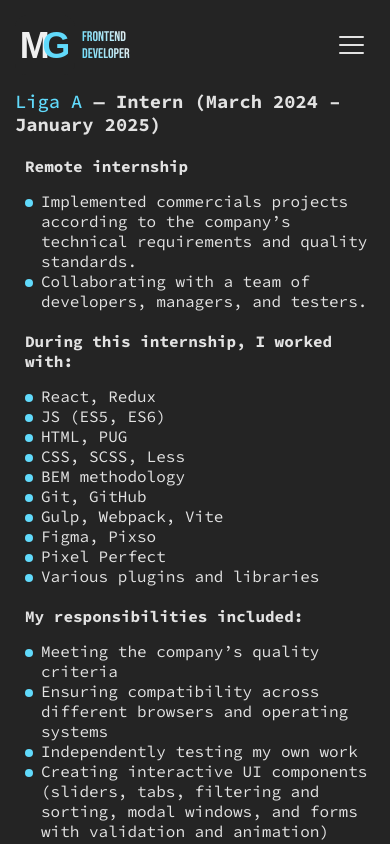
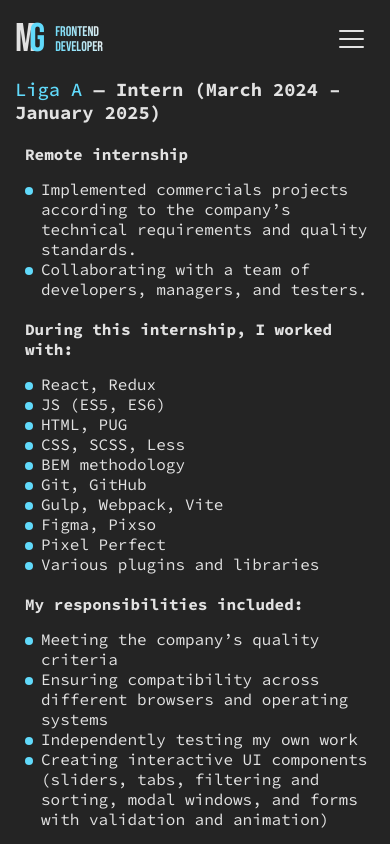
Before and after one commit to mgDentist/maxim_grigoryev_frontend_dev, a React (Vite) app: page /my_path in a window 390 px wide. Shown: the top 844 px of the page. Built offline with nearby package versions, Linux system fonts and the light colour scheme.

Commit message:
feat: updated logo (temporarly put text logo)

```diff
--- a/src/components/Header/Header.jsx
+++ b/src/components/Header/Header.jsx
@@ -1,7 +1,7 @@
 import { useEffect, useState } from 'react';
 import { NavLink } from 'react-router-dom';
 import { Squash as Hamburger } from 'hamburger-react'
-import logo from '../../assets/logoMG.svg';
+// import logo from '../../assets/logoMG.svg';
 
 import './Header.scss';
 
@@ -19,7 +19,13 @@ const Header = () => {
     return (
         <header className='header'>
             <div className='logo-wrapper'>
-                <img width="100" height="100" src={logo} alt="Logo MG"></img>
+                {/* <div className='img-wrapper'>
+                    <img width="100" height="100" src={logo} alt="Logo MG" />
+                </div> */}
+                <div className='letters'>
+                    <span className='letter letter-1'>M</span>
+                    <span className='letter letter-2'>G</span>
+                </div>
                 <div className='text-logo-wrapper'>
                     <span className='gradient-text'>frontend</span>
                     <span className='gradient-text'>developer</span>
--- a/src/components/Header/Header.scss
+++ b/src/components/Header/Header.scss
@@ -13,21 +13,69 @@
     }
 }
 
+// .logo-wrapper {
+//     display: flex;
+//     align-items: center;
+//     gap: 7px;
+
+//     img {
+//         @media (max-width: 1024px) {
+//             width: 80px;
+//             height: 80px;
+//         }
+
+//         @media (max-width: 768px) {
+//             width: 60px;
+//             height: 60px;
+//         }
+//     }
+
+//     @media (max-width: 768px) {
+//         align-self: flex-start;
+//     }
+// }
+
+// .img-wrapper {
+//     display: flex;
+//     align-items: center;
+//     justify-content: center;
+// }
+
 .logo-wrapper {
     display: flex;
+    justify-content: center;
     align-items: center;
-    gap: 7px;
+    gap: 10px;
+}
 
-    img {
-        @media (max-width: 1024px) {
-            width: 80px;
-            height: 80px;
-        }
+.letters {
+    display: flex;
+    justify-content: center;
+    align-items: center;
+}
 
-        @media (max-width: 768px) {
-            width: 60px;
-            height: 60px;
-        }
+.letter {
+    font-family: "Bebas Neue", Arial, Helvetica, sans-serif;
+    font-weight: 400;
+    font-style: normal;
+    font-size: 65px;
+    line-height: 100%;
+
+    @media (max-width: 1024px) {
+        font-size: 50px;
+    }
+
+    @media (max-width: 768px) {
+        font-size: 40px;
+    }
+}
+
+.letter-2 {
+    margin-left: -8px;
+    color: #61DAFB;
+
+    @media (max-width: 1024px) {
+        margin-left: -7px;
     }
 }
 
@@ -46,7 +94,7 @@
     font-weight: 400;
     font-style: normal;
     font-size: 25px;
-    line-height: normal;
+    line-height: 107%;
 
     @media (max-width: 1024px) {
         font-size: 18px;
```
